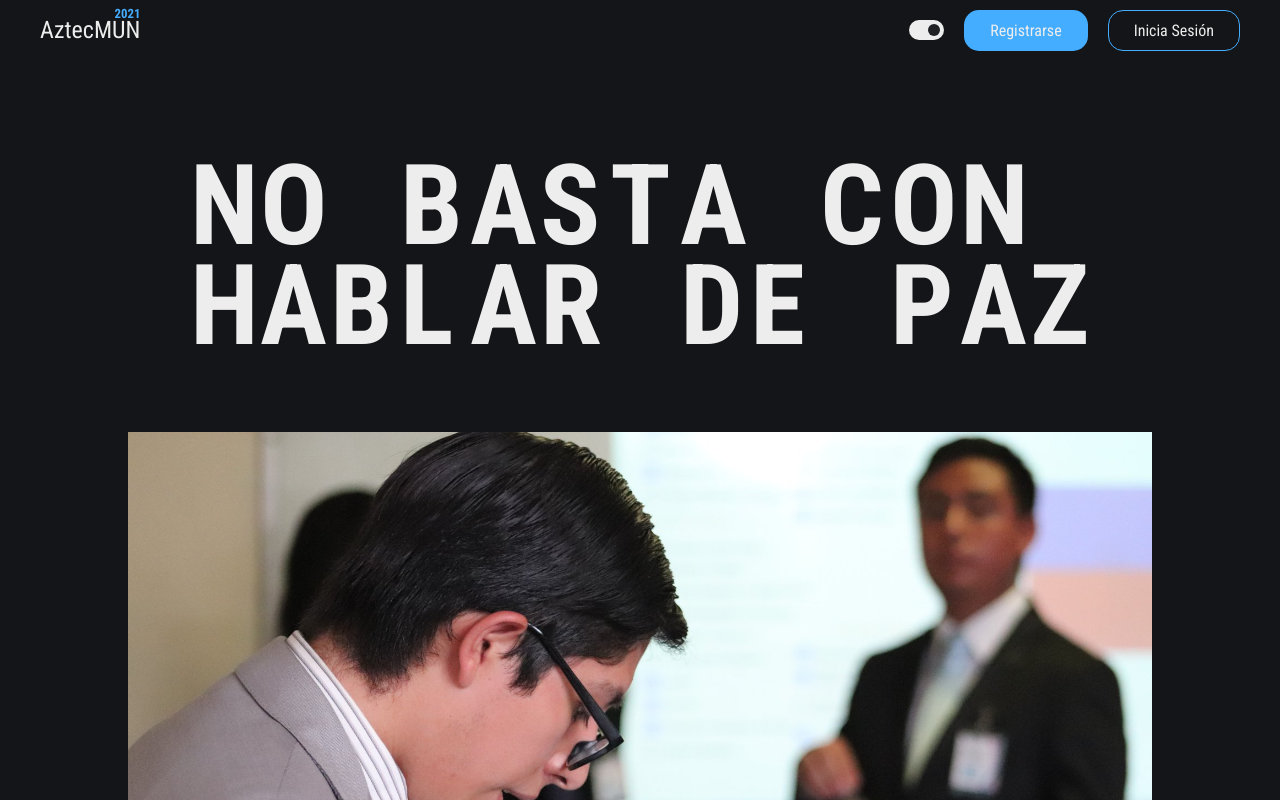
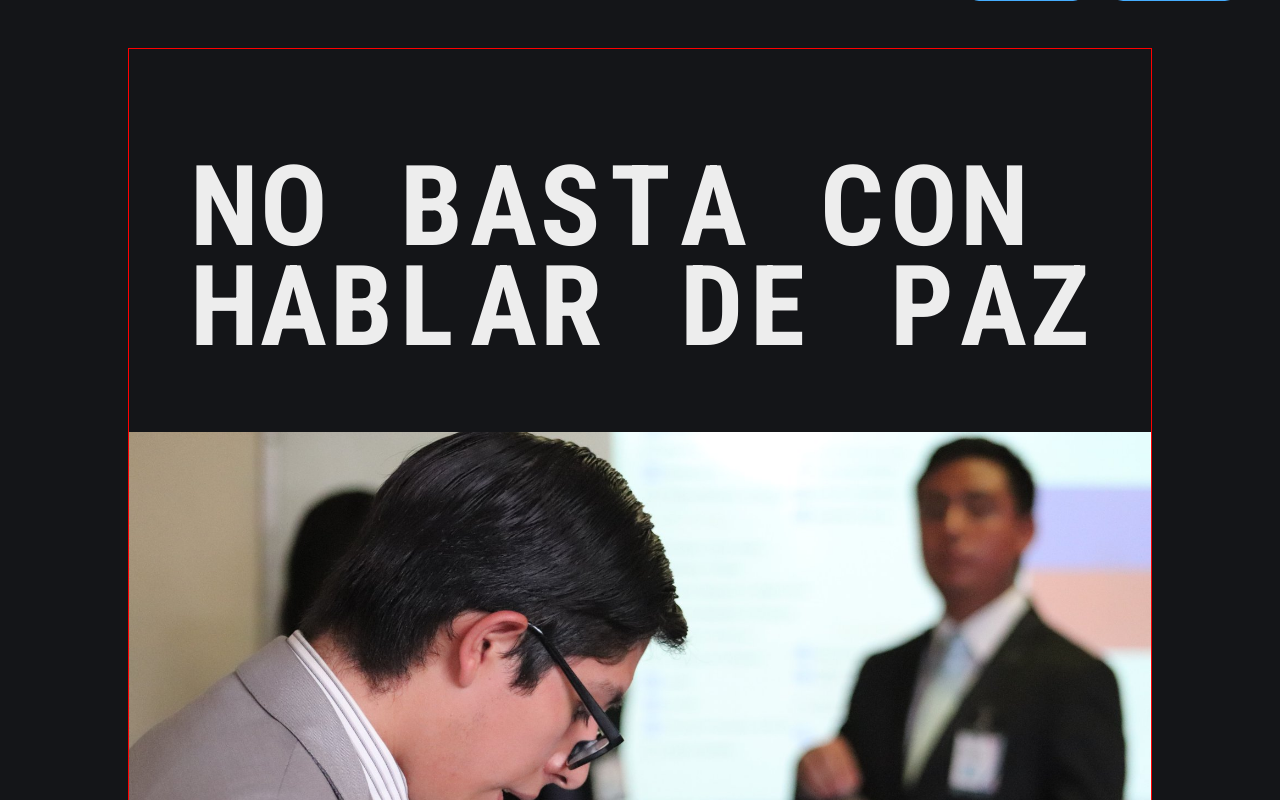
Before and after one commit to aztecmun/aztecmun-2021, a Next.js app: page / in a window 1280 px wide. Shown: the top 800 px of the page. Built offline with nearby package versions, Linux system fonts and the light colour scheme.

Commit message:
final design

```diff
--- a/components/cards/cardElements.js
+++ /dev/null
@@ -1 +0,0 @@
-import styled from 'styled-components'
--- a/components/home/homeElements.js
+++ b/components/home/homeElements.js
@@ -12,6 +12,7 @@ const frame = styled.div`
 
   background: ${props => props.theme.body_bg1};;
   overflow: hidden;
+  border: 1px solid red;
 
   .title p {
     text-align: justify;
@@ -256,6 +257,8 @@ export const Committees = styled(frame)`
         position: absolute;
         right: 30px;
         bottom: 30px;
+
+        cursor: pointer;
       }
     }
   }
@@ -312,8 +315,9 @@ export const Secretaries = styled(frame)`
 
     @media (min-width: 321px) and (max-width: 768px){
       font-size: 1.5rem;
+      height: 50vh;
 
-        li:nth-of-type(1){
+      li:nth-of-type(1){
         margin-left: 0px;
       }
       li:nth-of-type(2){
--- a/components/home/index.js
+++ b/components/home/index.js
@@ -64,10 +64,14 @@ export default function index() {
           <Header>
             <div className="title">
               <h1>
-                <span>
-                  <ParallaxElement dataPercent="60">
+                <motion.span
+                  initial={{ y: 50, opacity: 0 }}
+                  animate={{ y: 0, opacity: 1 }}
+                  transition={{ duration: 1 }}
+                >
+                  <motion.ParallaxElement dataPercent="60">
                     <div ref={l1}> N </div>
-                  </ParallaxElement>
+                  </motion.ParallaxElement>
                   <ParallaxElement dataPercent="50">
                     <div ref={l2}> O </div>
                   </ParallaxElement>
@@ -98,8 +102,13 @@ export default function index() {
                     <div ref={l10}> N </div>
                   </ParallaxElement>
                   <div></div>
-                </span>
-                <span>
+                </motion.span>
+
+                <motion.span
+                  initial={{ y: 50, opacity: 0 }}
+                  animate={{ y: 0, opacity: 1 }}
+                  transition={{ duration: 1, delay: .3 }}
+                >
                   <ParallaxElement dataPercent="60">
                     <div ref={l11}> H </div>
                   </ParallaxElement>
@@ -135,7 +144,7 @@ export default function index() {
                   <ParallaxElement dataPercent="70">
                     <div ref={l21}> Z </div>
                   </ParallaxElement>
-                </span>
+                </motion.span>
               </h1>
             </div>
 
--- a/components/layout/index.js
+++ b/components/layout/index.js
@@ -5,7 +5,7 @@ import React, { useState } from 'react'
 import Menu from '../menu'
 
 //Libraries imports
-import { motion } from 'framer-motion'
+import { AnimatePresence } from 'framer-motion'
 
 // Styles
 import { LayoutWrapper, Switch } from './layoutElements'
@@ -35,6 +35,7 @@ export default function index({ children }) {
 
 
   return (
+    <AnimatePresence exitBeforeEnter>
       <ThemeProvider theme={themes[theme]}>
         <LayoutWrapper>
           <Menu>
@@ -47,5 +48,6 @@ export default function index({ children }) {
 
         </LayoutWrapper>
       </ThemeProvider>
+    </AnimatePresence>
   )
 }
--- a/components/menu/index.js
+++ b/components/menu/index.js
@@ -1,5 +1,5 @@
 // React and Next imports
-import React, { useState } from 'react'
+import React from 'react'
 import Link from 'next/link'
 
 // Local components imports
@@ -11,9 +11,13 @@ import { Nav } from './menuElements'
 export default function index({ children }) {
 
   return (
-    <Nav>
+    <Nav
+      initial={{ y: -50 }}
+      aniamte={{ y: 0 }}
+      transition={{ duration: 1, delay: 1 }}
+    >
       <Link href="/">
-        <a>AztecMUN <span>2021</span> </a>
+        <a> AztecMUN <span> 2021 </span> </a>
       </Link>
 
       <div className="menu">
--- a/components/menu/menuElements.js
+++ b/components/menu/menuElements.js
@@ -1,7 +1,8 @@
 // Libraries imports
 import styled from 'styled-components'
+import { motion } from 'framer-motion'
 
-export const Nav = styled.nav`
+export const Nav = styled(motion.nav)`
   color: ${props => props.theme.text};
 
   position: fixed;
--- a/pages/secretaries/[name].js
+++ b/pages/secretaries/[name].js
@@ -11,7 +11,6 @@ import { SecWrapper } from './secretariesElements'
 
 export default function index() {
   const router = useRouter()
-  console.log(router.query.name)
 
   return (
     <SecWrapper>
```
Also changed, not shown: components/cards/index.js (deleted, +0 -13 lines). Lines whose indentation alone changed are shown as unchanged.
